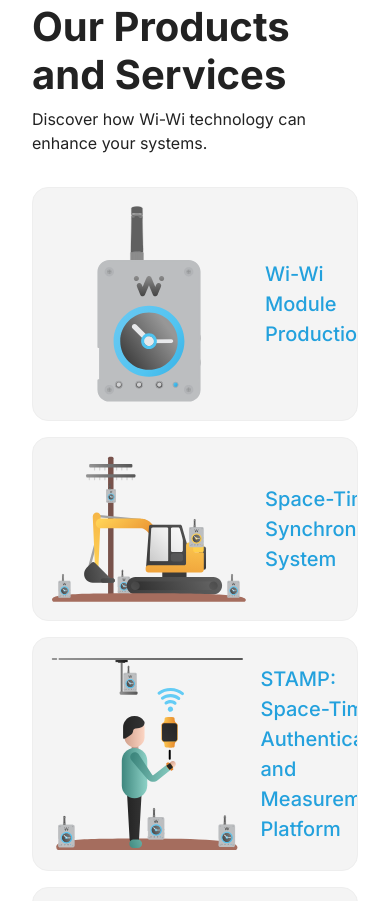
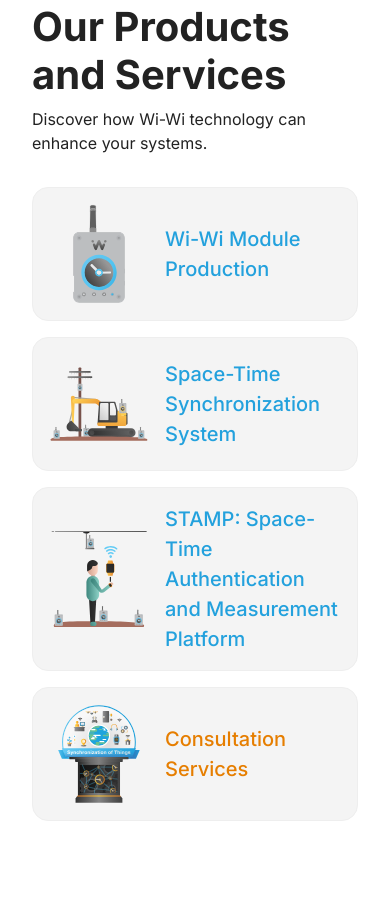
Before and after one commit to devinvm/wi-wi-stamp, a plain HTML site: page product.html in a window 390 px wide. Shown: the part 1313-2214 px from the top of the page. Drawn offline with Linux system fonts and the light colour scheme.

Commit message:
fixed svg sizing on Safari

```diff
--- a/css/style.css
+++ b/css/style.css
@@ -310,19 +310,14 @@ iframe {
   justify-content: center;
   align-items: center;
   flex-shrink: 0; /* Prevent shrinking */
-  min-width: 200px;
-  min-height: 200px;
-  max-width: 400px;
-  max-height: 400px;
 }
 
 .product-card .icon img {
-  width: 100%;
-  height: auto;
-  min-width: 200px;
-  min-height: 200px;
-  max-width: 400px;
-  max-height: 400px;
+  display: block; /* Ensures no extra space issues */
+  width: 200px; /* This should be relative to the parent */
+  height: auto; /* Maintains aspect ratio */
+  max-width: 200px; /* Constrain max width */
+  max-height: 200px; /* Constrain max height */
 }
 
 .product-card .card-text {
@@ -523,10 +518,9 @@ hr {
   }
 
   .product-card .icon img {
-    min-width: 100px;
-    min-height: 100px;
-    max-width: 200px;
-    max-height: 200px;
+    display: block;
+    max-width: 100px;
+    max-height: 100px;
   }
 
   .product-card .card-text h3 {
```
